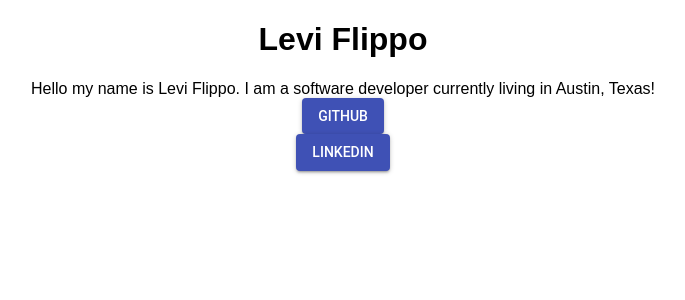
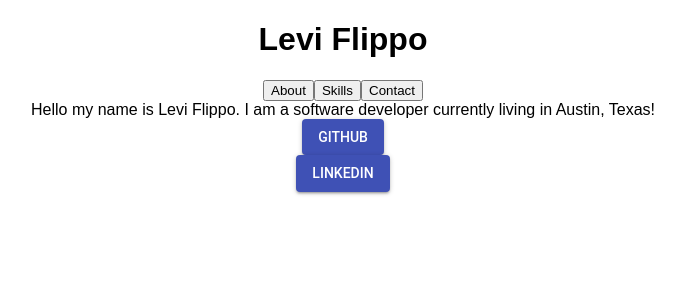
Before and after one commit to lfe9142/react-portfolio, a React (Create React App) app: page / in a window 1280 px wide. Shown: the top 300 px of the page, without its empty margins (297-982 px from the left). Built offline with nearby package versions, Linux system fonts and the light colour scheme.

Commit message:
added tab funcationality

```diff
--- a/src/App.js
+++ b/src/App.js
@@ -5,11 +5,53 @@ import BioComponent from './BioComponent';
 import LinkButtonComponent from './LinkButtonComponent';
 
 class App extends Component {
+  state = {
+    tab: 1,
+  }
+
+  handleTabButtonClick(newTab) {
+      this.setState({tab: newTab});
+  }
+
+  showCurrentTab() {
+    const currentTab = this.state.tab;
+    switch (currentTab) {
+        case 1:
+            return (
+                <div>
+                  <BioComponent/>
+                </div>
+            )
+        case 2:
+            return (
+                <div>
+                    These are my skills!
+                </div>
+            )
+        case 3:
+            return (
+                <div>
+                    You can contact me here!
+                </div>
+            )
+    }
+}
+
+
   render() {
     return (
       <div className="App">
        <h1>Levi Flippo</h1>
-       <BioComponent/>
+       <div>
+                 <div>
+                    <button onClick={() => this.handleTabButtonClick(1)}>About</button>
+                    <button onClick={() => this.handleTabButtonClick(2)}>Skills</button>
+                    <button onClick={() => this.handleTabButtonClick(3)}>Contact</button>
+                </div>
+
+                <div>{this.showCurrentTab()}</div>
+            </div>
+
        <LinkButtonComponent name="Github" link="https://github.com/lfe9142"/>
        <LinkButtonComponent name="LinkedIn" link="https://www.linkedin.com/in/levi-flippo-7443b6145/"/>
 
--- a/src/BioComponent.js
+++ b/src/BioComponent.js
@@ -1,5 +1,5 @@
 import React, { Component } from 'react';
-import Button from '@material-ui/core/Button';
+
 
 class BioComponent extends Component {
     render() {
```
